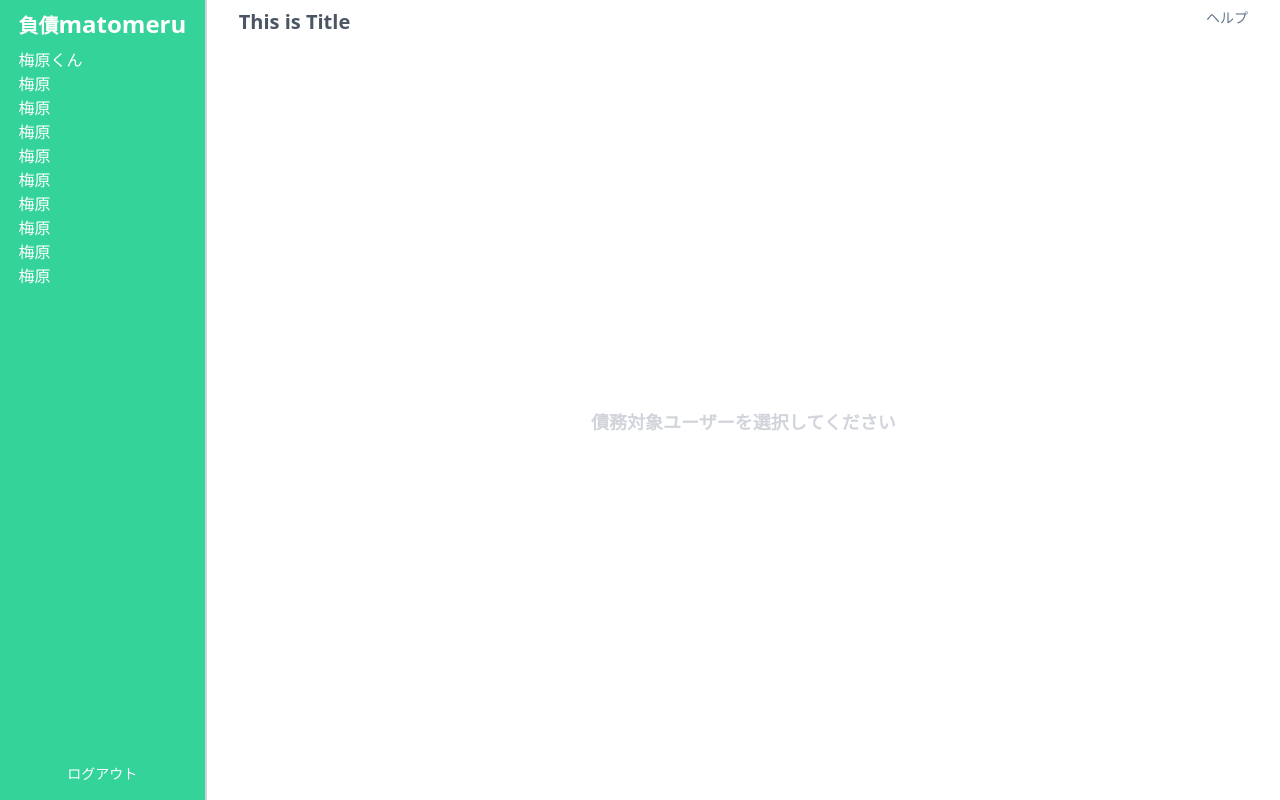
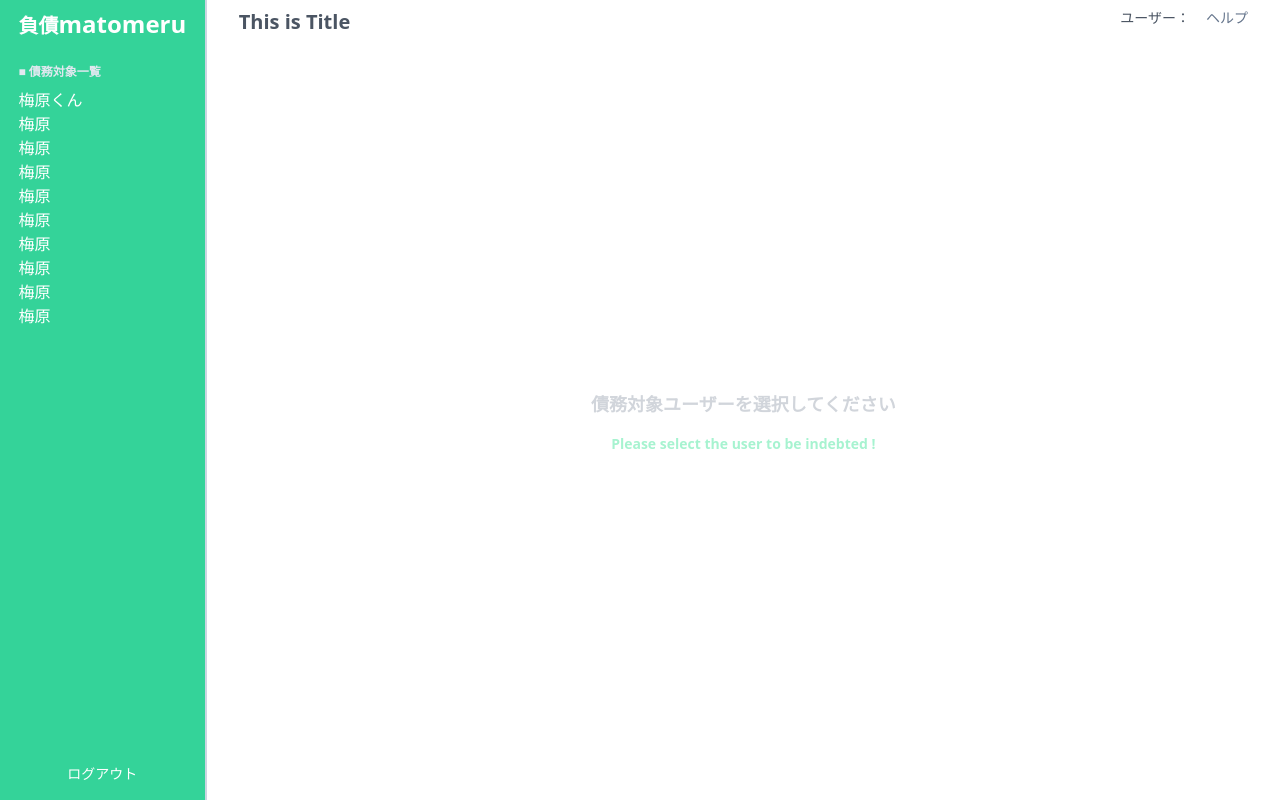
Before and after one commit to tatsu0731/liability-matomeru, a Next.js app: page / in a window 1280 px wide. Built offline with nearby package versions, Linux system fonts and the light colour scheme; no server answers.

Commit message:
fix: ユーザー情報の取得完了

```diff
--- a/src/components/organisms/Header.tsx
+++ b/src/components/organisms/Header.tsx
@@ -1,11 +1,26 @@
+import { useEffect, useState } from "react";
+import { supabase } from "../../../utils/supabase"
+
 export default function Header() {
     const title = "This is Title"
+
+    const [user, setUser] = useState<any | null>(null);
+
+    useEffect(() => {
+        const fetchUser = async () => {
+            const { data: { user } } = await supabase.auth.getUser();
+            setUser(user);
+        };
+        fetchUser();
+    }, []);
+
     return(
         <header className="flex justify-between py-2 px-8">
             <h1 className="font-bold text-xl text-gray-600">
                 {title && title}
             </h1>
-            <ul className="text-sm text-slate-500">
+            <ul className="text-sm text-slate-500 flex gap-4">
+                <li className="text-emerald-400"><span className="text-gray-600">ユーザー：</span>{user?.user_metadata.email}</li>
                 <a href="https://ushio-hp.vercel.app/"><li>ヘルプ</li></a>
             </ul>
         </header>
--- a/src/components/organisms/Sideber.tsx
+++ b/src/components/organisms/Sideber.tsx
@@ -7,6 +7,8 @@ export default function Sideber() {
         <div>
             <Title />
             {/* <Article /> */}
+            <h2 className="text-xs font-bold text-slate-200 mt-4 mb-2">■ 債務対象一覧</h2>
+            <div className="">
                 <p>梅原くん</p>
                 <p>梅原</p>
                 <p>梅原</p>
@@ -18,6 +20,7 @@ export default function Sideber() {
                 <p>梅原</p>
                 <p>梅原</p>
             </div>
+        </div>
         <p className="mb-4 text-sm">ログアウト</p>
     </div>
     )
--- a/src/pages/index.tsx
+++ b/src/pages/index.tsx
@@ -16,7 +16,10 @@ export default function Home() {
         <Header />
         {/* 分岐する */}
         <div className="my-auto mx-auto">
-          <h2 className=" text-gray-300 text-lg font-bold">債務対象ユーザーを選択してください</h2>
+          <div className="flex flex-col items-center gap-y-4">
+            <h2 className=" text-gray-300 text-lg font-bold">債務対象ユーザーを選択してください</h2>
+            <p className="text-sm text-emerald-200 font-bold">Please select the user to be indebted !</p>
+          </div>
         </div>
       </div>
     </div>
```
Lines whose indentation alone changed are shown as unchanged.
